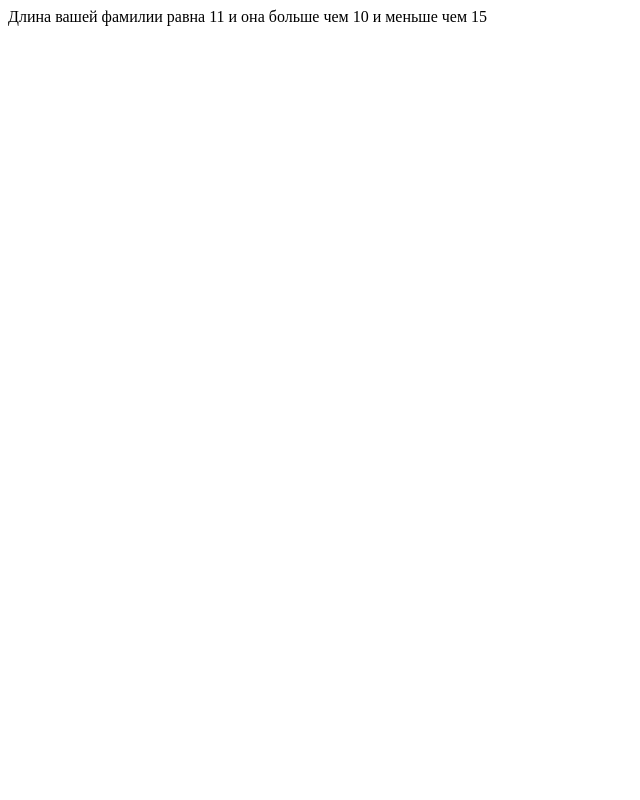
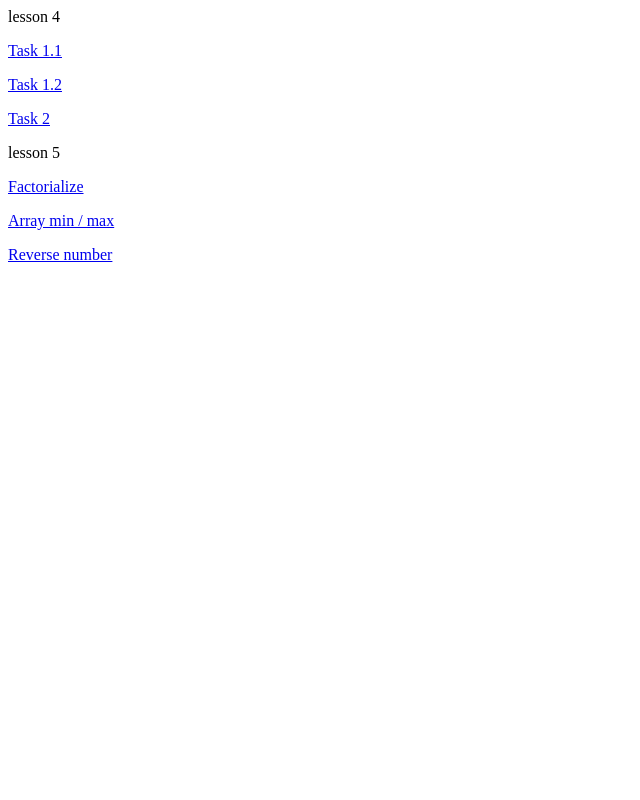
Before and after one commit to AJ-Groovy/cautious-potato, a PHP site: page / in a window 1280 px wide. Shown: the whole page, without its empty margins (0-640 px from the left). Run offline with PHP 8.4, Linux system fonts and the light colour scheme.

Commit message:
lesson 5 hw done

```diff
--- a/index.php
+++ b/index.php
@@ -1,20 +1,11 @@
 <?php
-define('SMALL_SURNAME', 5);
-define('MEDIUM_SURNAME', 10);
-define('LARGE_SURNAME', 15);
 
-$last_name = 'Andrievskiy';
-$last_name_length = strlen($last_name);
-$base_message = 'Длина вашей фамилии равна ' . $last_name_length . ' ';
+echo('lesson 4');
+echo('<p><a href="/lesson4/task1.1.php">Task 1.1</a></p>');
+echo('<p><a href="/lesson4/task1.2.php">Task 1.2</a></p>');
+echo('<p><a href="/lesson4/task2.php">Task 2</a></p>');
 
-if ($last_name_length > LARGE_SURNAME) {
-    $base_message .= 'и она больше чем ' . LARGE_SURNAME;
-} else if ($last_name_length > MEDIUM_SURNAME && $last_name_length < LARGE_SURNAME) {
-    $base_message .= 'и она больше чем ' . MEDIUM_SURNAME . ' и меньше чем ' . LARGE_SURNAME;
-} else if ($last_name_length > SMALL_SURNAME && $last_name_length < MEDIUM_SURNAME) {
-    $base_message .= 'и она больше чем ' . SMALL_SURNAME . ' и меньше чем ' . MEDIUM_SURNAME;
-} else if ($last_name_length < SMALL_SURNAME) {
-    $base_message .= 'и она меньше чем ' . SMALL_SURNAME;
-}
-
-echo ($base_message);
+echo('lesson 5');
+echo('<p><a href="/lesson5/factorial.php">Factorialize</a></p>');
+echo('<p><a href="/lesson5/arrayMinMax.php">Array min / max</a></p>');
+echo('<p><a href="/lesson5/reverseNumber.php">Reverse number</a></p>');
```
Also changed, not shown: lesson4/task1.1.php (added, +20 -0 lines), lesson5/reverseNumber.php (added, +8 -0 lines), lesson4/task1.2.php (renamed from task1.2.php), lesson4/task2.php (renamed from task2.php), lesson5/arrayMinMax.php (renamed from arrayMinMax.php), lesson5/factorial.php (renamed from factorial.php).
